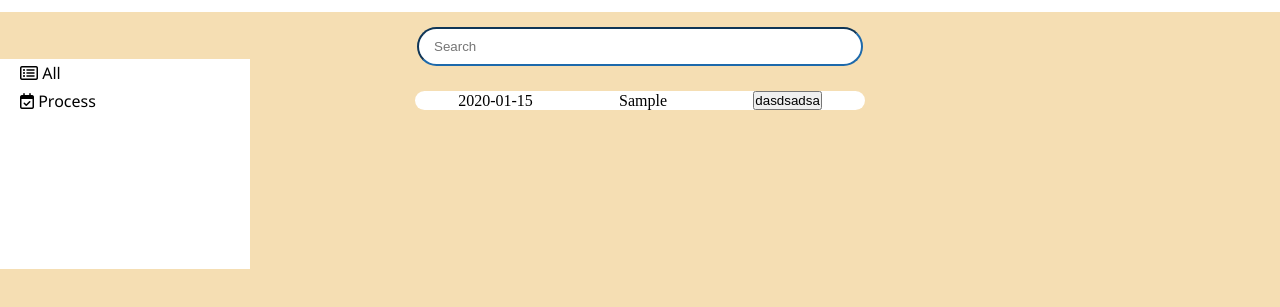
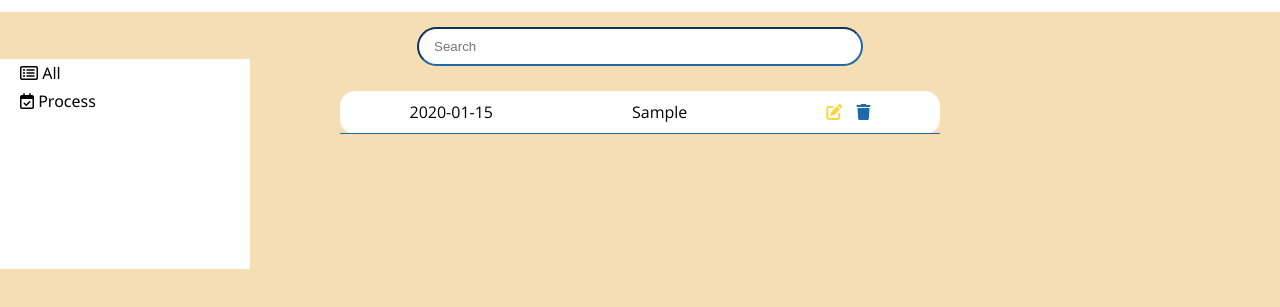
Before and after one commit to BazarbaevSultanbek/Javascript-course, a plain HTML site: page 20.ToDo Lit/notes.html in a window 1280 px wide. Both pictures are taken after typing "2020-01-15", "Sample" into the empty fields and a click on the button "Add Note". Shown: the part 55-362 px from the top of the page. Drawn offline with nearby package versions, Linux system fonts and the light colour scheme.

Commit message:
created notes

```diff
--- a/20.ToDo Lit/css/main.css
+++ b/20.ToDo Lit/css/main.css
@@ -1,12 +1,16 @@
-*{
+@import url(https://fonts.googleapis.com/css2?family=Open+Sans:wght@100;200;300;400;500;600;800&display=swap);
+
+* {
   margin: 0;
   padding: 0;
   box-sizing: border-box;
 }
+
 body {
   background: wheat;
   position: relative;
 }
+
 .header {
   display: flex;
   justify-content: space-around;
@@ -14,10 +18,12 @@ body {
   background: white;
   padding: 15px 0;
 }
+
 .header p {
   font-family: "Segoe UI", Tahoma, Geneva, Verdana, sans-serif;
   font-size: 25px;
 }
+
 .header-buttons button {
   background-color: rgb(29, 105, 171);
   color: white;
@@ -26,6 +32,7 @@ body {
   padding: 5px 10px;
   border: none;
 }
+
 .header-add {
   gap: 40px;
   margin-left: 10%;
@@ -59,6 +66,7 @@ button[id="btn-note"] {
   padding: 5px 10px;
   border: none;
 }
+
 .menu {
   position: absolute;
   display: flex;
@@ -69,30 +77,34 @@ button[id="btn-note"] {
   background: white;
   top: 114px;
 }
+
 .menu input {
   display: none;
 }
+
 .menu label {
   padding: 3px 5px;
   font-family: "Segoe UI", Tahoma, Geneva, Verdana, sans-serif;
 }
+
 .list {
   text-align: center;
   padding-top: 15px;
 }
+
 .list-search {
   padding: 10px 250px 10px 15px;
   border-radius: 25px;
   border-color: rgb(29, 105, 171);
 }
 
-input[id="All"]:checked ~ .lab-all {
+input[id="All"]:checked~.lab-all {
   background-color: rgb(29, 105, 171);
   padding: 3px 5px;
   color: #fff;
 }
 
-input[id="Process"]:checked ~ .lab-pro {
+input[id="Process"]:checked~.lab-pro {
   background-color: rgb(29, 105, 171);
   padding: 3px 5px;
   color: #fff;
@@ -104,12 +116,34 @@ input[id="Process"]:checked ~ .lab-pro {
   font-family: "Segoe UI", Tahoma, Geneva, Verdana, sans-serif;
   padding: 5px 7px;
 }
-.list-note{
-  display: flex;
-  justify-content: space-around;
-  align-items: center;
-  width: 450px;
+
+.list-note {
+  width: 600px;
   margin: 25px auto;
   background-color: #fff;
   border-radius: 15px;
 }
+
+.note-list {
+  display: flex;
+  justify-content: space-around;
+  align-items: center;
+  border-bottom: 1px solid rgb(29, 105, 171);
+
+  font-family: 'Open Sans', sans-serif;
+}
+
+.note-list li {
+  list-style: none;
+  margin: 10px 0;
+}
+
+input[id='delete']{
+  display: none;
+}
+input[id='edit']{
+  display: none;
+}
+label[for='edit']{
+  padding-right: 10px;
+}
--- a/20.ToDo Lit/js/main.js
+++ b/20.ToDo Lit/js/main.js
@@ -32,6 +32,8 @@ list.insertAdjacentHTML('afterend',
 list.innerHTML = `
 <div class="list-radio">
 <input type='text' class='list-search' placeholder='Search'>
+<div class='list-note'>
+</div>
 </div>
 `
 
@@ -40,17 +42,26 @@ const btn = document.querySelector('#btn-note')
 const date = document.querySelector('.list-add-date')
 const note = document.querySelector('.list-add-text')
 btn.addEventListener('click', () => {
+    const listNote = document.querySelector('.list-note')
+
     if (date.value != "" && note.value != "") {
-        list.innerHTML = `
-        <div class="list-radio">
-    <input type='text' class='list-search' placeholder='Search'>
-    </div>
-   <div class='list-note'>
-   <p>${date.value}</p>
-   <p>${note.value}</p>
-   <button id='foot'>dasdsadsa</button>
-   </div>
+        const newNote = `
+            <ul class="note-list">
+                <li>${date.value}</li>
+                <li>${note.value}</li>
+                <div>
+                <input type="checkbox" id='edit'>
+                <label for="edit">
+                <i class="fa-solid fa-pen-to-square" style="color: #ffd43b;"></i>
+                </label>
+                <input type="checkbox" id='delete'>
+                <label for='delete'>
+                <i class="fa-solid fa-trash" style="color:rgb(29,105,171)"></i>
+                </label>
+                </div>
+            </ul>
         `
+        listNote.insertAdjacentHTML('afterbegin', newNote)
     } else if (date.value == "" && note.value != "") {
         alert('Select date')
     } else if (date.value != "" && note.value == "") {
```
